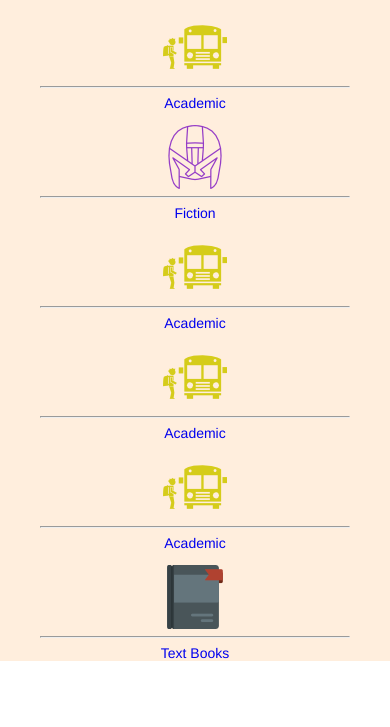
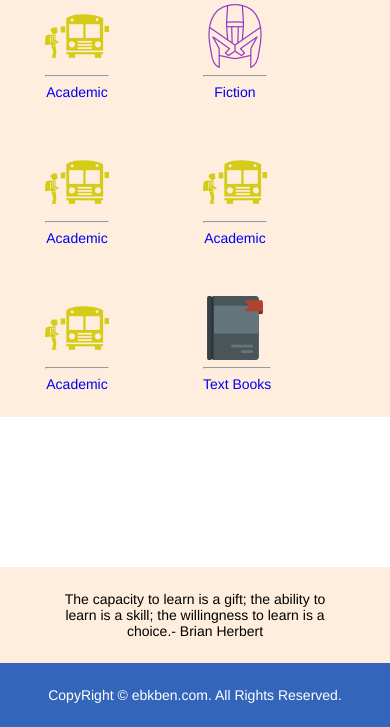
Before and after one commit to ebkben/ebkben, a plain HTML site: page index.html in a window 390 px wide. Shown: the part 249-976 px from the top of the page. Drawn offline with Linux system fonts and the light colour scheme.

Commit message:
Update responsive.css

```diff
--- a/css/responsive.css
+++ b/css/responsive.css
@@ -2,8 +2,9 @@
     width: 100%;
 }
 
-.wrap-nav {
+.wrap-nav, .wrap-cat {
     display: flex;
+    clear: both;
   }
 
 .main {
@@ -14,7 +15,40 @@
     width: 30%;
   }
 
+.theme {
+    padding-right: 20px;
+    width: 20%;
+}
+
+.categories {
+    width: 80%;
+}
+
+figure{
+    display: inline-flex;
+    margin: 5px 25px;
+    padding: 20px;
+}
 
 img {
+    border: 0;
+    max-width: 100% !important;
+    page-break-inside: avoid;
     vertical-align: middle;
 }
+
+.img-responsive {
+    display: block;
+    height: auto;
+    max-width: 100%;
+}
+
+@media screen and (max-width : 740px ) {
+    .theme {
+        display: none;
+    }
+
+    .categories {
+        width: 100%;
+    }
+}
```
